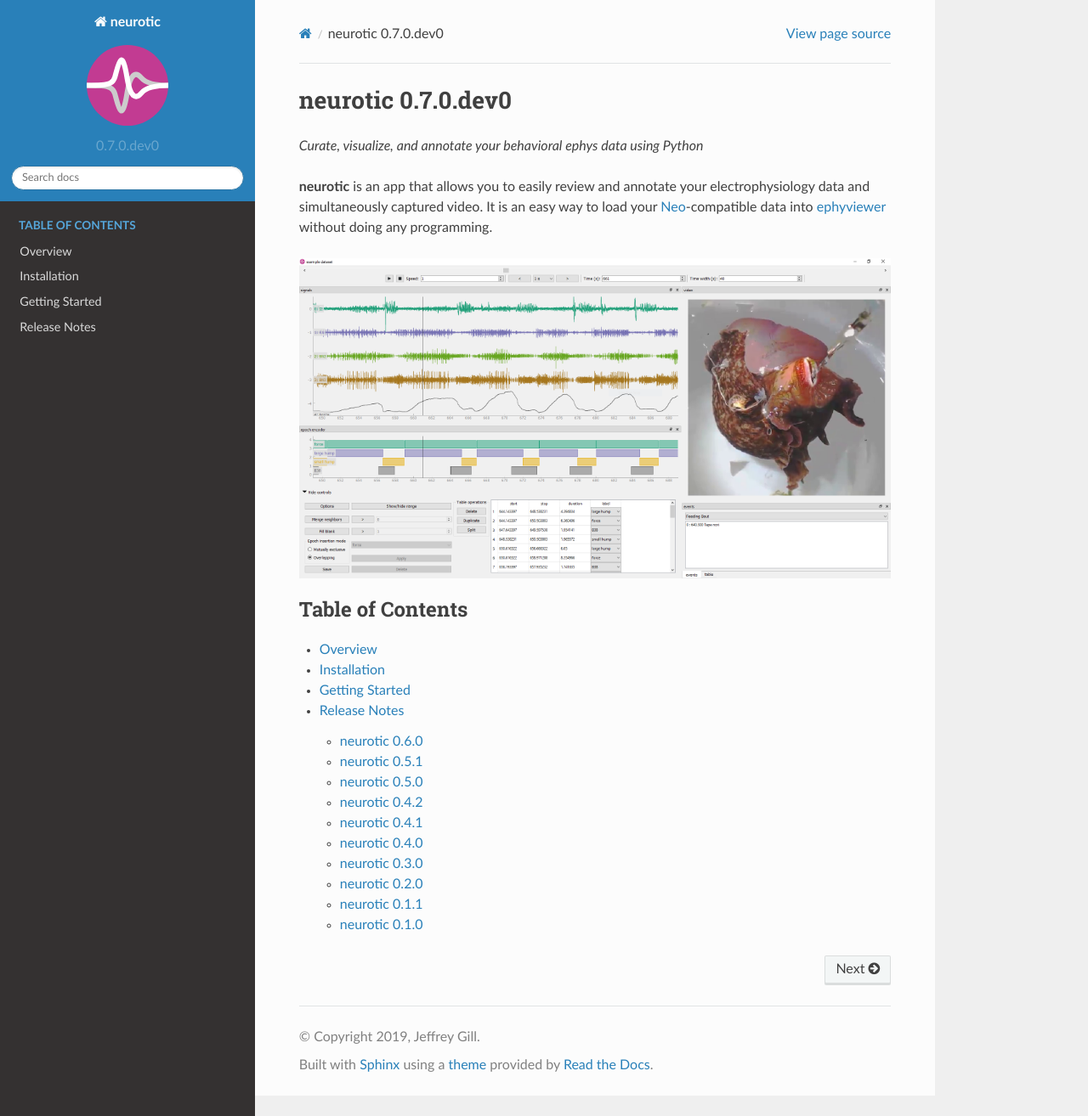
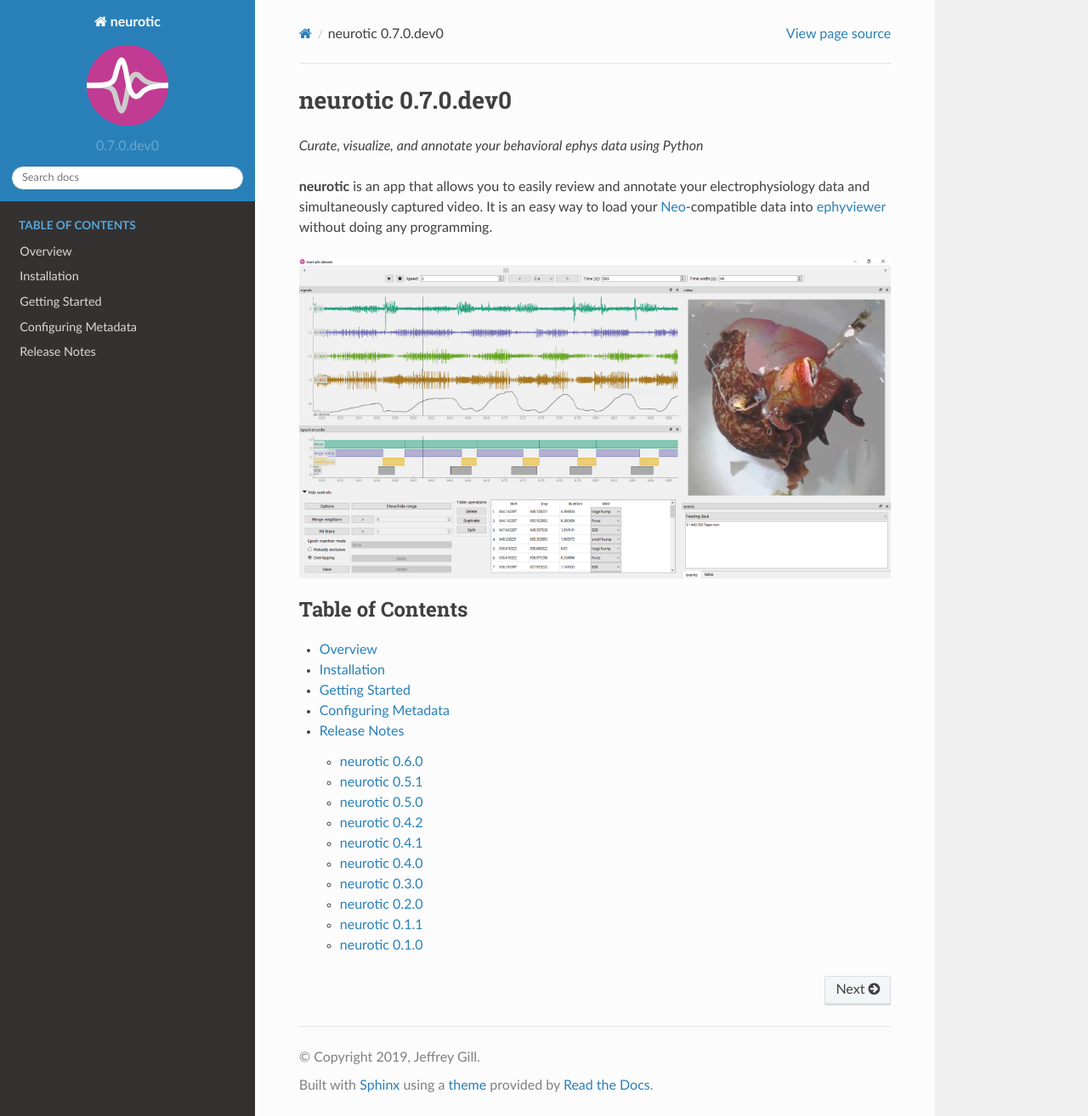
Before and after one commit to jpgill86/neurotic, a Sphinx documentation site: the page built from docs/index.rst, in a window 1280 px wide and 1314 px high. Shown: the whole window at 85% size. Built offline with Sphinx 7.4.7 and the Read the Docs theme 2.0.0, drawn with Linux system fonts in a browser that asks for light colours.

Commit message:
Add metadata config placeholder to docs

```diff
--- a/README.rst
+++ b/README.rst
@@ -11,7 +11,8 @@
 electrophysiology data and simultaneously captured video. It is an easy way to
 load your Neo_-compatible data into ephyviewer_ without doing any programming.
 
-To use the app, first organize your datasets in a YAML file like this:
+To use the app, first organize your datasets in a YAML file like this (see
+`Configuring Metadata`_):
 
 .. code-block:: yaml
 
@@ -181,6 +182,7 @@
     :alt: Screenshot
 
 .. _conda-forge:    https://anaconda.org/conda-forge/av
+.. _Configuring Metadata: https://neurotic.readthedocs.io/en/latest/metadata.html
 .. _Coveralls:      https://coveralls.io/github/jpgill86/neurotic?branch=master
 .. _Documentation:  https://neurotic.readthedocs.io/en/latest
 .. _ephyviewer:     https://github.com/NeuralEnsemble/ephyviewer
--- a/docs/index.rst
+++ b/docs/index.rst
@@ -16,6 +16,7 @@
    overview
    install
    gettingstarted
+   metadata
    releasenotes
 
 
--- /dev/null
+++ b/docs/metadata.rst
@@ -0,0 +1,6 @@
+.. _config-metadata:
+
+Configuring Metadata
+====================
+
+*Coming soon...*
--- a/docs/overview.rst
+++ b/docs/overview.rst
@@ -3,7 +3,8 @@
 Overview
 ========
 
-To use **neurotic**, first organize your datasets in a YAML file like this:
+To use **neurotic**, first organize your datasets in a YAML file like this (see
+:ref:`config-metadata`):
 
 .. code-block:: yaml
 
```
